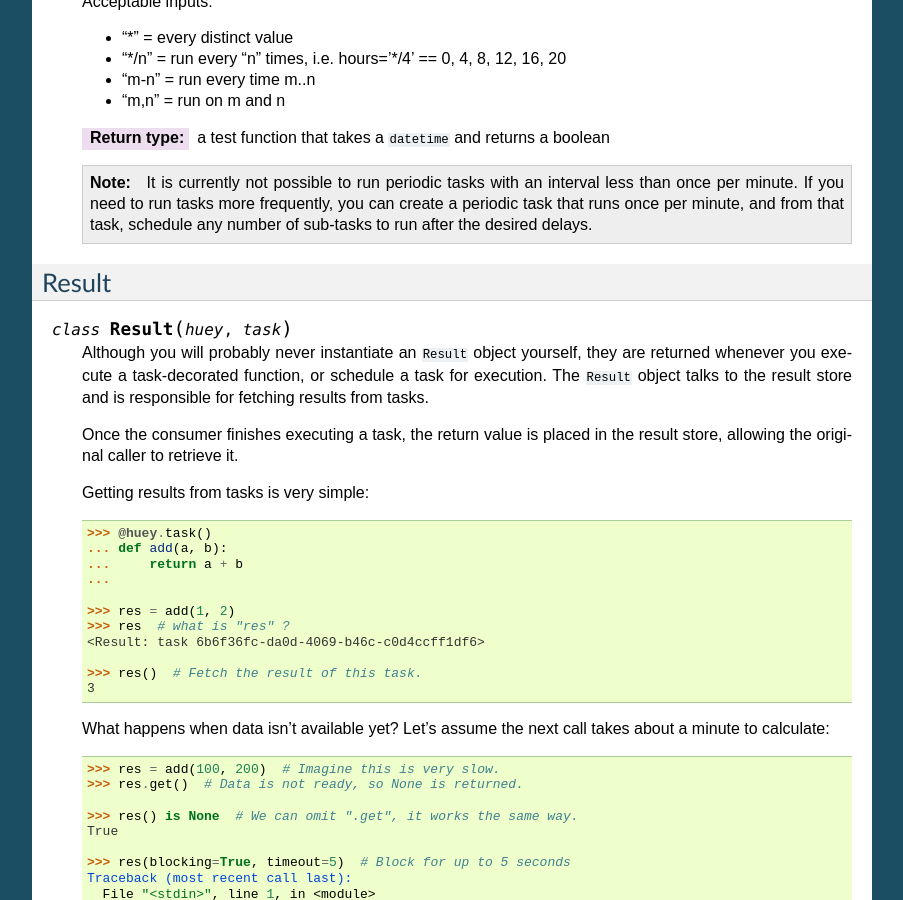
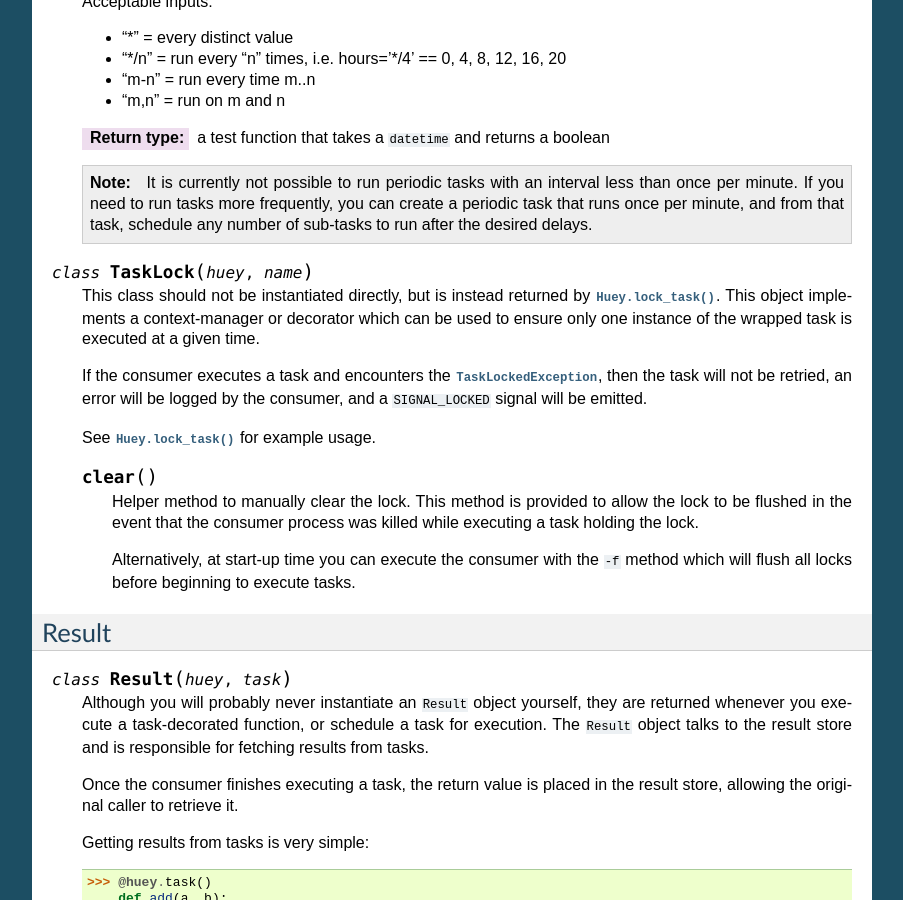
Before and after one commit to coleifer/huey, a Sphinx documentation site: the page built from docs/api.rst, in a window 1280 px wide and 900 px high, scrolled down 17862 px. Shown: the whole window, without its empty margins (198-1101 px from the left). Built offline with Sphinx 7.4.7, drawn with Linux system fonts in a browser that asks for light colours; some of the changed text lies outside the part shown.

Commit message:
Additional doc on task locks and a helper clear() method.
Refs #538

```diff
--- a/docs/api.rst
+++ b/docs/api.rst
@@ -1132,6 +1132,31 @@ Huey object
         you can create a periodic task that runs once per minute, and from that
         task, schedule any number of sub-tasks to run after the desired delays.
 
+
+.. py:class:: TaskLock(huey, name)
+
+    This class should not be instantiated directly, but is instead returned by
+    :py:meth:`Huey.lock_task`. This object implements a context-manager or
+    decorator which can be used to ensure only one instance of the wrapped task
+    is executed at a given time.
+
+    If the consumer executes a task and encounters the
+    :py:class:`TaskLockedException`, then the task will not be retried, an
+    error will be logged by the consumer, and a ``SIGNAL_LOCKED`` signal will
+    be emitted.
+
+    See :py:meth:`Huey.lock_task` for example usage.
+
+    .. py:method:: clear()
+
+        Helper method to manually clear the lock. This method is provided to
+        allow the lock to be flushed in the event that the consumer process was
+        killed while executing a task holding the lock.
+
+        Alternatively, at start-up time you can execute the consumer with the
+        ``-f`` method which will flush all locks before beginning to execute
+        tasks.
+
 Result
 ------
 
```
Also changed, not shown: 1 other file.
